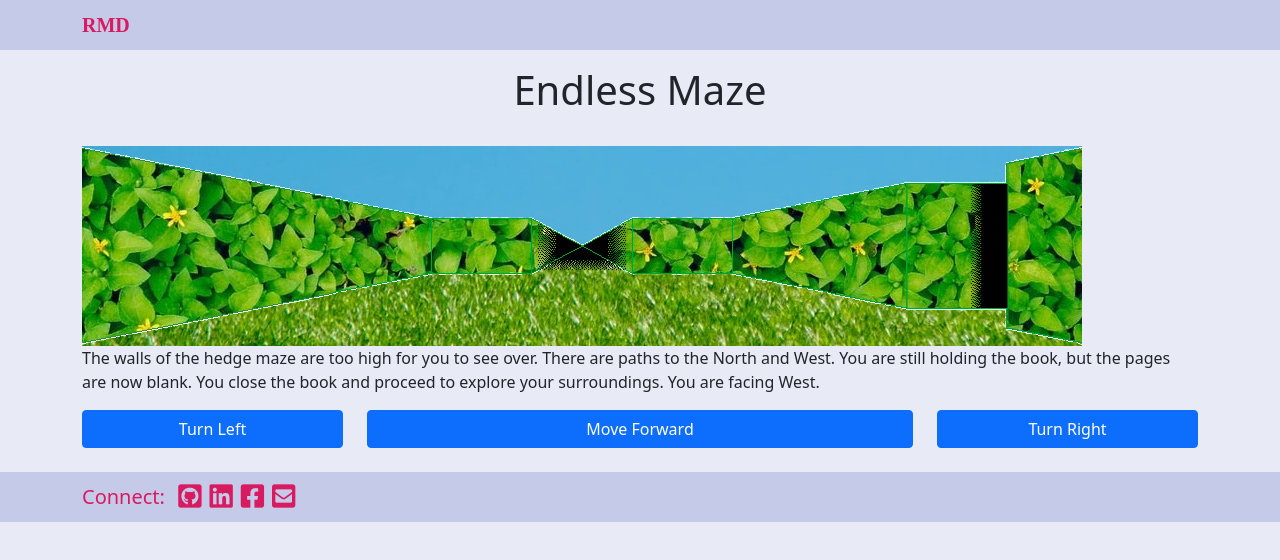
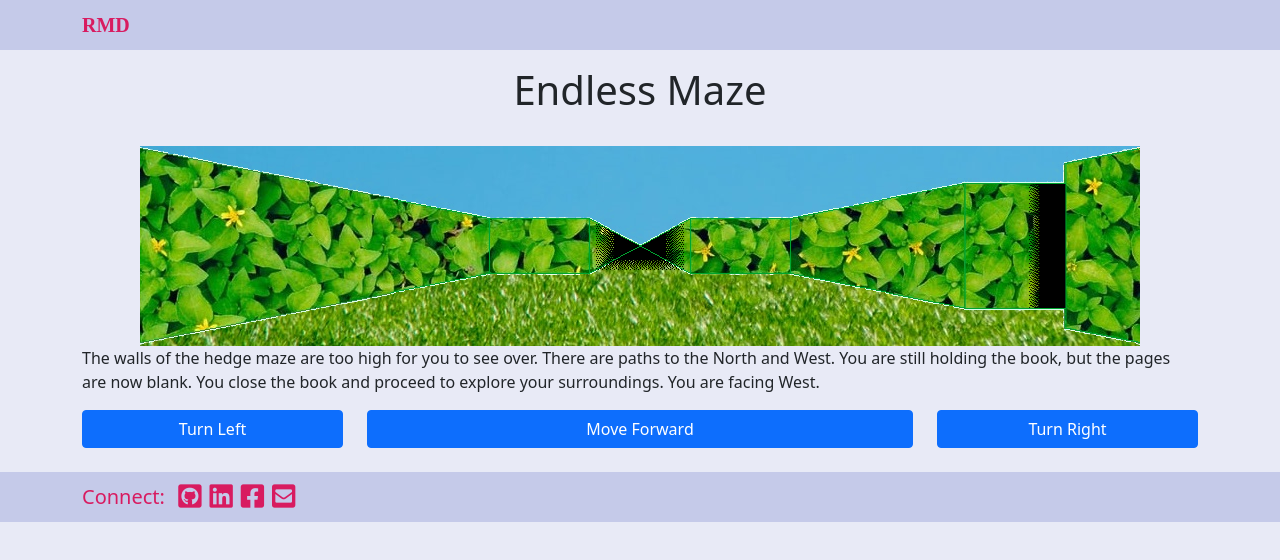
Before and after one commit to m1robyndunstan/EndlessMazeGame, an Angular app in the folder endless-maze-game/: page / in a window 1280 px wide. Both pictures are taken after a click on the button "Continue". Shown: the top 560 px of the page. Built offline with nearby package versions, Linux system fonts and the light colour scheme; a web font is replaced by a local one.

Commit message:
Center path image

```diff
--- a/endless-maze-game/src/app/maze-image/maze-image.component.html
+++ b/endless-maze-game/src/app/maze-image/maze-image.component.html
@@ -1,4 +1,4 @@
-<div style="position:relative">
+<div class="mx-auto">
     <img class="ceiling" src="{{imgCeilingUrl}}" />
     <img class="floor" src="{{imgFloorUrl}}" />
 
```
